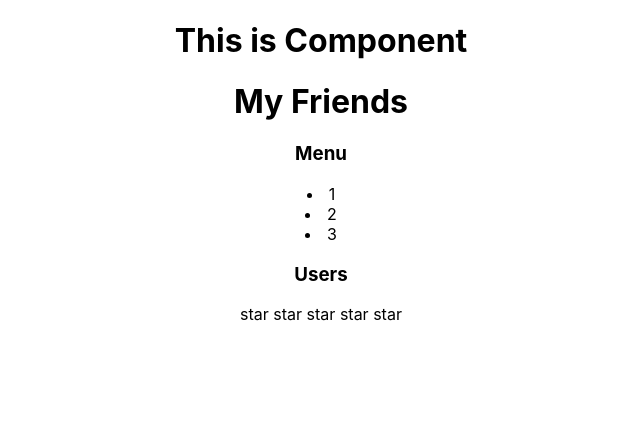
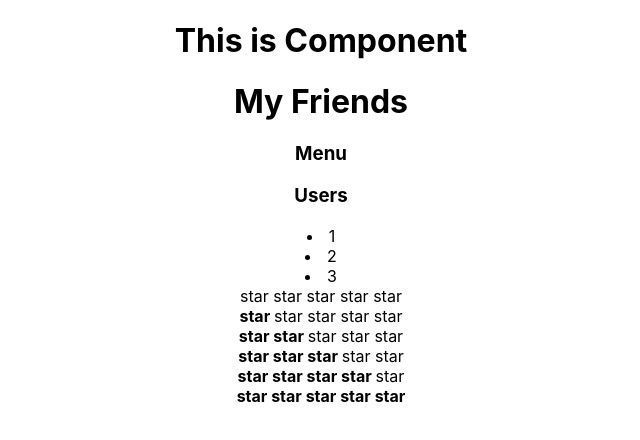
Before and after one commit to regggulus/ReactTS_shit_how_easy, a React (Create React App) app: page / in a window 1280 px wide. Shown: the top 440 px of the page, without its empty margins (319-959 px from the left). Built offline with nearby package versions, Linux system fonts and the light colour scheme.

Commit message:
03 - props Rating.tsx

```diff
--- a/src/App.tsx
+++ b/src/App.tsx
@@ -12,7 +12,12 @@ function App() {
             <PageTitle title={'My Friends'}/>
             <Accordion title={'Menu'} collapsed={true}/>
             <Accordion title={'Users'} collapsed={false}/>
-            <Rating/>
+            <Rating value={0}/>
+            <Rating value={1}/>
+            <Rating value={2}/>
+            <Rating value={3}/>
+            <Rating value={4}/>
+            <Rating value={5}/>
         </div>
     );
 }
--- a/src/components/Accordion/Accordion.tsx
+++ b/src/components/Accordion/Accordion.tsx
@@ -6,7 +6,13 @@ type AccordionPropsType = {
 }
 
 export function Accordion(props: AccordionPropsType) {
-    if (props.collapsed) {
+    return (
+        <div>
+            <AccordionTitle title={props.title}/>
+            {!props.collapsed && <AccordionBody/>}
+        </div>
+    )
+/*    if (props.collapsed) {
         return <div>
             <AccordionTitle title={props.title}/>
             <AccordionBody/>
@@ -15,7 +21,7 @@ export function Accordion(props: AccordionPropsType) {
         return <div>
             <AccordionTitle title={props.title}/>
         </div>
-    }
+    }*/
 
 
 }
--- a/src/components/Rating/Rating.tsx
+++ b/src/components/Rating/Rating.tsx
@@ -1,20 +1,34 @@
 import React from "react";
+import {setProjectAnnotations} from "@storybook/react";
+
+type RatingType = {
+    value: 0 | 1 | 2 | 3 | 4 | 5
+}
+
+export function Rating(props: RatingType) {
+    return (
+        <div>
+            <Star selected={props.value > 0}/>
+            <Star selected={props.value > 1}/>
+            <Star selected={props.value > 2}/>
+            <Star selected={props.value > 3}/>
+            <Star selected={props.value > 4}/>
 
 
-export function Rating() {
-    return (
-        <div>
-            <Star/>
-            <Star/>
-            <Star/>
-            <Star/>
-            <Star/>
         </div>
     )
 
 }
-function Star() {
+
+type StarType = {
+    selected: boolean
+}
+
+function Star(props: StarType) {
+
     return (
-        <span>star </span>
+        <>
+            {props.selected ? <span><b>star </b></span> : <span>star </span>}
+        </>
     )
 }
```
